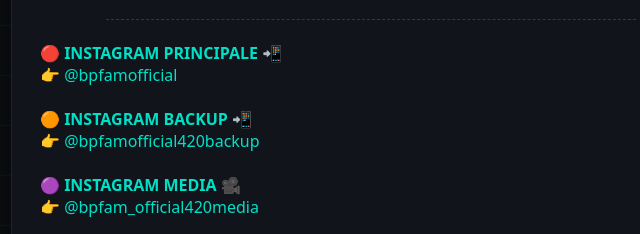
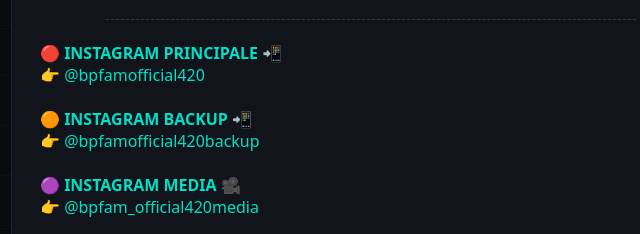
Before and after one commit to bpfam/bpfam-linktree, a plain HTML site: page index.html in a window 1280 px wide. Shown: the part 339-573 px from the top of the page, 269-909 px from the left. Drawn offline with Linux system fonts and the light colour scheme.

Commit message:
Update index.html

```diff
--- a/index.html
+++ b/index.html
@@ -34,8 +34,6 @@
       overflow-x: hidden;
       overflow-y: auto;
       -webkit-overflow-scrolling: touch;
-
-      /* === SFONDO 3D GRIGLIA === */
       background-color: var(--bg);
       background-image:
         linear-gradient(90deg, rgba(0,224,199,.06) 1px, transparent 1px),
@@ -139,7 +137,7 @@
 
     <div class="section">
       🔴 <strong>INSTAGRAM PRINCIPALE 📲</strong><br>
-      👉 <a href="https://instagram.com/bpfamofficial" target="_blank">@bpfamofficial</a><br><br>
+      👉 <a href="https://www.instagram.com/bpfamofficial420?igsh=MXM4YmljZmE1b2Uweg==" target="_blank">@bpfamofficial420</a><br><br>
 
       🟠 <strong>INSTAGRAM BACKUP 📲</strong><br>
       👉 <a href="https://instagram.com/bpfamofficial420backup" target="_blank">@bpfamofficial420backup</a><br><br>
```
